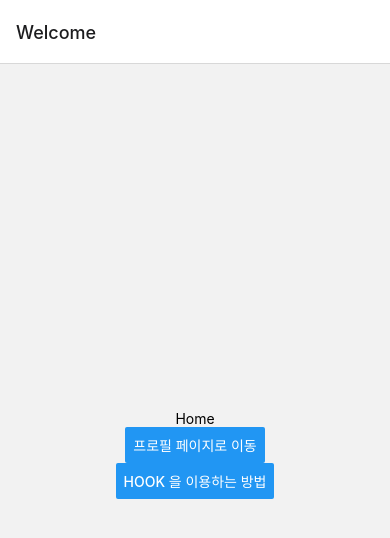
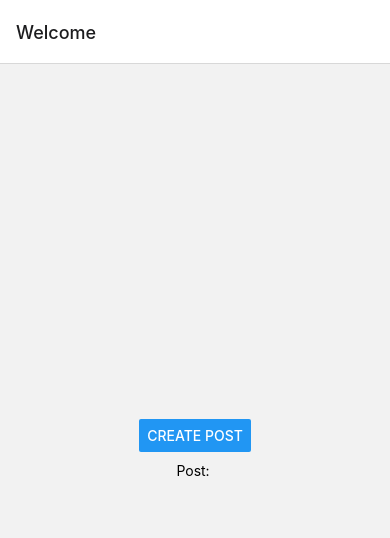
Before and after one commit to jsleemaster/ReactNativeStudy, a React Native app in the folder RNstudy/: screen / in a window 390 px wide. Shown: the top 538 px of the page. Built offline with nearby package versions, Linux system fonts and the light colour scheme.

Commit message:
Create Post

```diff
--- a/RNstudy/App.js
+++ b/RNstudy/App.js
@@ -61,23 +61,23 @@ class Love extends Component {
 
 }
 
-const HomeScreen = ({ navigation }) => { //home
-  return (
-    <View style={styles.container}>
-      <Text>Home</Text>
-      <Button title="프로필 페이지로 이동" onPress={() => {
-        navigation.navigate('Profile', {
-          name: 'Sunmyoung Lee',
-        })
-      }} />
-      <Button title="Hook 을 이용하는 방법" onPress={() => {
-        navigation.navigate('Hook')
-      }} />
-      {/* navigate('name') Stack.Screen 에 name 으로 지정한 값을 넣으면 그 페이지로 이동한다. */}
-      {/* props로 navigation 을 보내줘야한다. */}
-    </View>
-  )
-}
+// const HomeScreen = ({ navigation }) => { //home
+//   return (
+//     <View style={styles.container}>
+//       <Text>Home</Text>
+//       <Button title="프로필 페이지로 이동" onPress={() => {
+//         navigation.navigate('Profile', {
+//           name: 'Sunmyoung Lee',
+//         })
+//       }} />
+//       <Button title="Hook 을 이용하는 방법" onPress={() => {
+//         navigation.navigate('Hook')
+//       }} />
+//       {/* navigate('name') Stack.Screen 에 name 으로 지정한 값을 넣으면 그 페이지로 이동한다. */}
+//       {/* props로 navigation 을 보내줘야한다. */}
+//     </View>
+//   )
+// }
 const ProfileScreen = ({ navigation, route }) => { //Profile, route를 받아오는 방법
 
   const { name } = route.params
@@ -95,6 +95,51 @@ const ProfileScreen = ({ navigation, route }) => { //Profile, route를 받아오
       {/* 계속 새로운 페이지를 쌓으면서 이동*/}
     </View>
   )
+}
+function HomeScreen({ navigation, route }) {
+  React.useEffect(() => {
+    if (route.params?.post) {
+      // Post updated, do something with `route.params.post`
+      // For example, send the post to the server
+    }
+  }, [route.params?.post]);
+
+  return (
+    <View style={{ flex: 1, alignItems: 'center', justifyContent: 'center' }}>
+      <Button
+        title="Create post"
+        onPress={() => navigation.navigate('CreatePost')}
+      />
+      <Text style={{ margin: 10 }}>Post: {route.params?.post}</Text>
+    </View>
+  );
+}
+
+function CreatePostScreen({ navigation, route }) {
+  const [postText, setPostText] = React.useState('');
+
+  return (
+    <>
+      <TextInput
+        multiline
+        placeholder="What's on your mind?"
+        style={{ height: 200, padding: 10, backgroundColor: 'white' }}
+        value={postText}
+        onChangeText={setPostText}
+      />
+      <Button
+        title="Done"
+        onPress={() => {
+          // Pass and merge params back to home screen
+          navigation.navigate({
+            name: 'Home',
+            params: { post: postText },
+            merge: true,
+          });
+        }}
+      />
+    </>
+  );
 }
 const App = () => {
   return (
```
